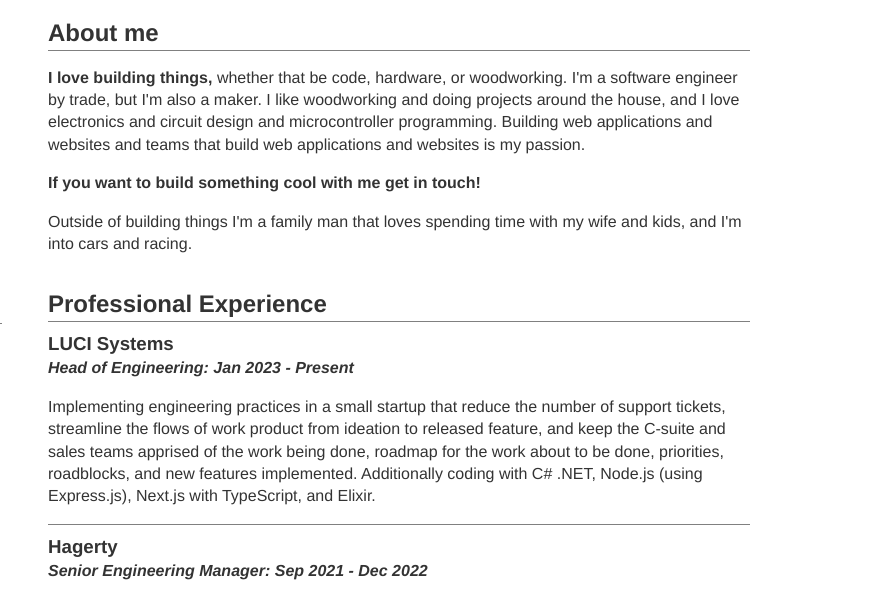
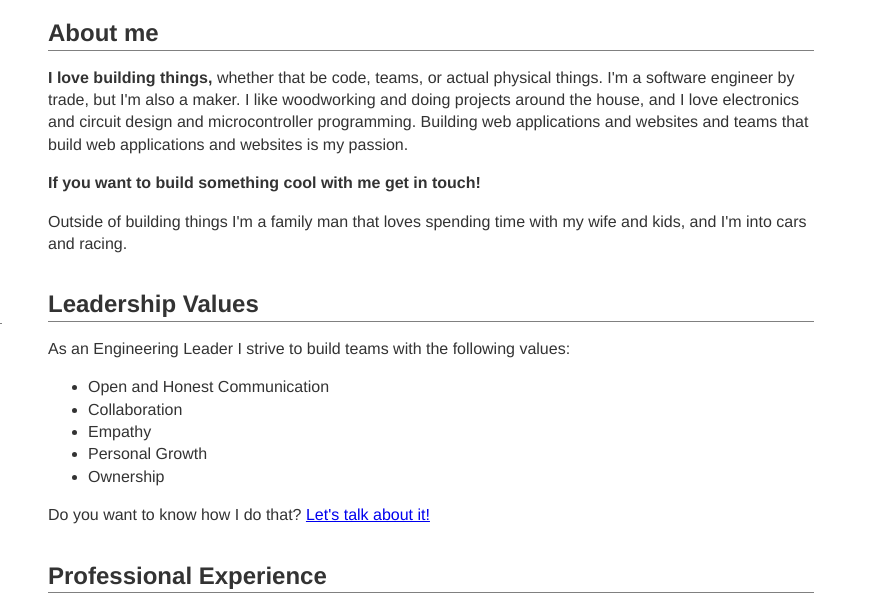
Before and after one commit to davemcg3/personal-site, a website: page site/index.html in a window 1280 px wide. Shown: the top 593 px of the page, 398-1280 px from the left. Drawn offline with Linux system fonts and the light colour scheme.

Commit message:
Updates from skill development

```diff
--- a/site/css/style-customizations.css
+++ b/site/css/style-customizations.css
@@ -54,6 +54,7 @@ section {
   color: #333;
   /*border-bottom: 1px solid #ccc;*/
   padding: 0 1em;
+  width: 100%;
 }
 
 section:first-of-type {
--- a/site/index.html
+++ b/site/index.html
@@ -53,19 +53,28 @@
   <main>
     <section id="about-me">
       <h2>About me</h2>
-      <p><strong>I love building things,</strong> whether that be code, hardware, or woodworking. I'm a software engineer by trade, but I'm also a maker. I like woodworking and doing projects around the house, and I love electronics and circuit design and microcontroller programming. Building web applications and websites and teams that build web applications and websites is my passion. </p>
+      <p><strong>I love building things,</strong> whether that be code, teams, or actual physical things. I'm a software engineer by trade, but I'm also a maker. I like woodworking and doing projects around the house, and I love electronics and circuit design and microcontroller programming. Building web applications and websites and teams that build web applications and websites is my passion. </p>
       <p><strong>If you want to build something cool with me get in touch!</strong></p>
       <p>Outside of building things I'm a family man that loves spending time with my wife and kids, and I'm into cars and racing.</p>
+    </section>
+    <section id="leadership-values">
+      <h2>Leadership Values</h2>
+      <p>As an Engineering Leader I strive to build teams with the following values:</p>
+      <ul>
+        <li>Open and Honest Communication</li>
+        <li>Collaboration</li>
+        <li>Empathy</li>
+        <li>Personal Growth</li>
+        <li>Ownership</li>
+      </ul>
+      <p>Do you want to know how I do that? <a href="#connect-with-me">Let's talk about it!</a></p>
     </section>
     <section id="professional-experience">
       <h2>Professional Experience</h2>
       <div class="card">
         <h3>LUCI Systems</h3>
         <h4>Head of Engineering: Jan 2023 - Present</h4>
-        <p>Implementing engineering practices in a small startup that reduce the number of support tickets, streamline the
-          flows of work product from ideation to released feature, and keep the C-suite and sales teams apprised of the work
-          being done, roadmap for the work about to be done, priorities, roadblocks, and new features implemented.
-          Additionally coding with C# .NET, Node.js (using Express.js), Next.js with TypeScript, and Elixir.</p>
+        <p>Defined and led the technical direction of the LUCI Application Suite, including planning and direction of extensive refactorings for existing systems, creation of new systems, and simplification of the entire suite with a focus on platform stability and future maintainability. Built and managed a diverse team of specialized junior- through senior- level engineers. Established KPIs around support tickets, releases, and application performance metrics. Oversaw tracing implementation across the full stack, directed efforts to granularly organize alerting to various channels, updated processes to include observability for every new feature. Created weekly and quarterly report processes to keep C-suite stakeholders apprised of team priorities, roadmap items, roadblocks, in-progress work, and completed work. Coded in Elixir, TypeScript (front- and back-end) with Node.js and Next.js, and C# .NET languages/frameworks.</p>
       </div>
       <div class="card">
         <h3>Hagerty</h3>
```
Also changed, not shown: README.md.
